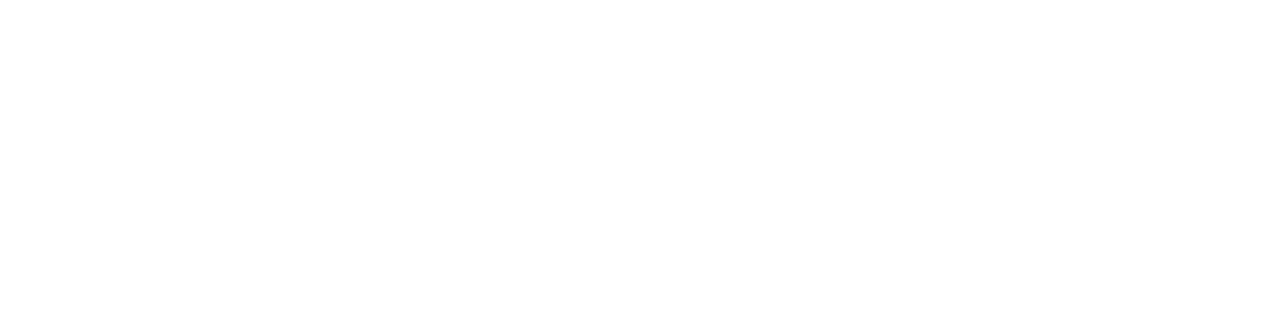
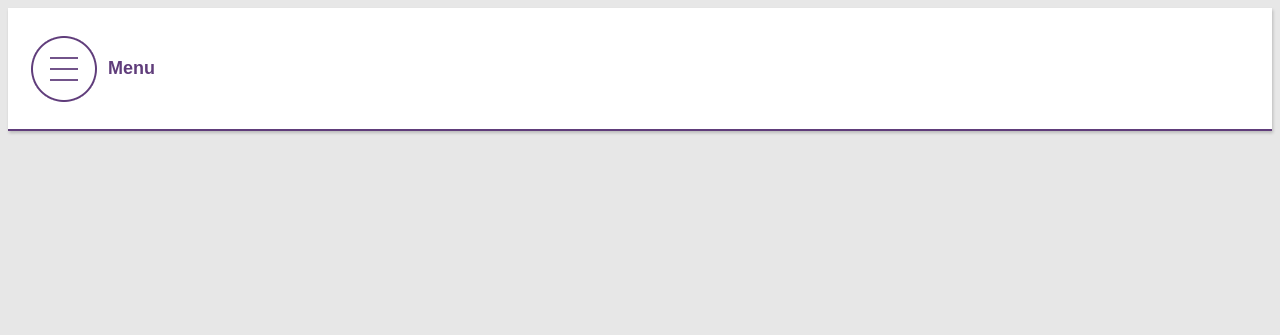
Before and after one commit to DorotaPawlowska/cwiczenie_repo7, a plain HTML site: page DropdownMenu/index.html in a window 1280 px wide. Drawn offline with Linux system fonts and the light colour scheme.

Commit message:
commit nr4 CSS Tips & Tricks - part2 dropdown menu

```diff
--- a/DropdownMenu/index.html
+++ b/DropdownMenu/index.html
@@ -6,6 +6,18 @@
     <link href="styles.css" rel="stylesheet" type="text/css"/>
 </head>
 <body>
-
+    <div class="dropdown-menu">
+        <input type="checkbox" id="menu"/>
+        <label for="menu">Menu</label>
+        <div class="menu-content">
+            <ul>
+                <li><a href="#">Home</a> </li>
+                <li><a href="#">About</a> </li>
+                <li><a href="#">Store</a> </li>
+                <li><a href="#">Contact</a> </li>
+                <li><a href="#">Blog</a> </li>
+            </ul>
+        </div>
+    </div>
 </body>
 </html>
--- a/DropdownMenu/styles.css
+++ b/DropdownMenu/styles.css
@@ -0,0 +1,53 @@
+body {
+    background: #e7e7e7;
+    font-family: Arial;
+    font-weight: bold;
+    color: #603d7b;
+    font-size: 18px;
+}
+
+/*menu style*/
+.menu-content {
+    max-height: 0px;
+    overflow: hidden;
+}
+
+.dropdown-menu {
+    background: #ffffff;
+    padding: 20px;
+    border-bottom: 2px solid #603d7b;
+    box-shadow: 1px 2px 3px rgba(0,0,0,0.2);
+}
+
+.dropdown-menu ul {
+    list-style-type: none;
+    padding: 0;
+}
+
+.dropdown-menu a {
+    display: block;
+    padding: 10px;
+    text-decoration: none;
+    color: #603d7b;
+}
+
+.dropdown-menu label {
+    display: block;
+    cursor: pointer;
+    background: url("img/closed.png") no-repeat left center;
+    padding: 30px 0px 30px 80px;
+}
+
+input#menu {
+    display: none;
+}
+
+/*toggle efe*/
+
+input:checked ~ label {
+    background: url("img/open.png") no-repeat left center;
+}
+
+input:checked ~ .menu-content {
+    max-height: 100%;
+}
```
